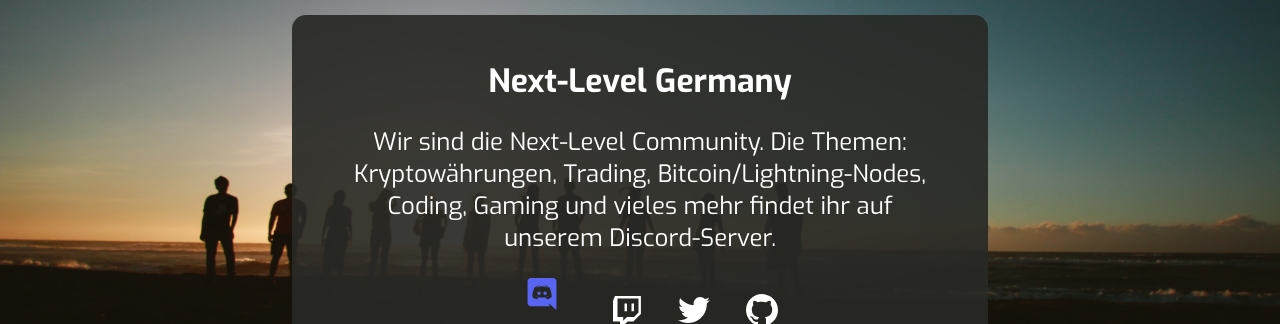
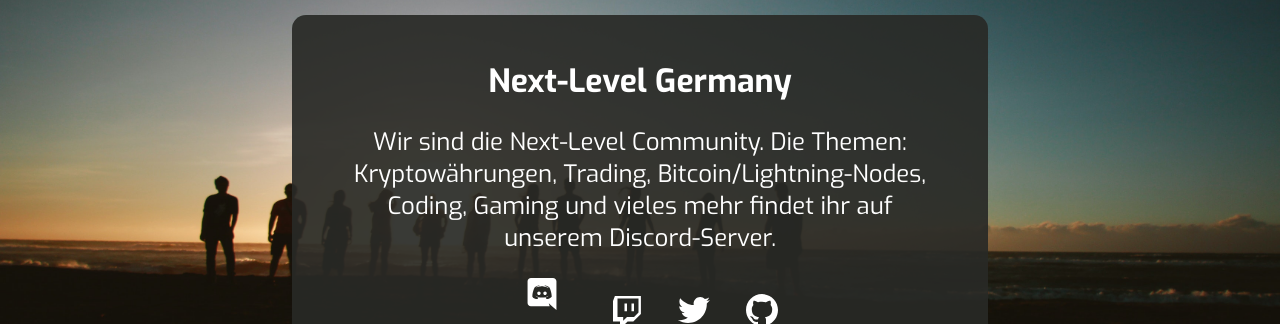
Before and after one commit to NextLevelTrading/website, a plain HTML site: page index.html in a window 1280 px wide. Shown: the part 236-560 px from the top of the page. Drawn offline with Linux system fonts and the light colour scheme.

Commit message:
Update index.html

```diff
--- a/index.html
+++ b/index.html
@@ -25,7 +25,7 @@
       <!-- <li><a class="tradingview" href="https://de.tradingview.com/u/NEXT-LEVEL/" target="_blank">Tradingview</a></li> -->
       <li><a class="twitch" href="https://discord.gg/gnamCVkSfa" target="_blank">
           <svg class="social-svg" viewBox="0 0 64 64" style="width: 64px;">
-            <g class="social-svg-icon"><path style="fill: #5865F2;" d="M26.964 0c1.875 0 3.385 1.516 3.474 3.302v28.698l-3.568-3.031-1.958-1.781-2.141-1.865 0.891 2.938h-18.714c-1.87 0-3.385-1.417-3.385-3.302v-21.651c0-1.786 1.516-3.302 3.391-3.302h22zM18.807 7.578h-0.042l-0.271 0.266c2.766 0.802 4.104 2.052 4.104 2.052-1.781-0.891-3.391-1.339-4.995-1.521-1.156-0.177-2.318-0.083-3.297 0h-0.271c-0.625 0-1.958 0.271-3.745 0.984-0.62 0.271-0.979 0.448-0.979 0.448s1.333-1.339 4.281-2.052l-0.182-0.177c0 0-2.229-0.089-4.635 1.693 0 0-2.406 4.193-2.406 9.359 0 0 1.333 2.318 4.99 2.406 0 0 0.536-0.708 1.073-1.333-2.052-0.625-2.854-1.875-2.854-1.875s0.182 0.089 0.448 0.266h0.078c0.042 0 0.063 0.021 0.083 0.042v0.010c0.021 0.021 0.042 0.036 0.078 0.036 0.443 0.182 0.88 0.359 1.24 0.536 0.625 0.266 1.422 0.536 2.401 0.714 1.24 0.182 2.661 0.266 4.281 0 0.797-0.182 1.599-0.354 2.401-0.714 0.516-0.266 1.156-0.531 1.859-0.984 0 0-0.797 1.25-2.938 1.875 0.438 0.62 1.057 1.333 1.057 1.333 3.661-0.083 5.083-2.401 5.161-2.302 0-5.161-2.422-9.359-2.422-9.359-2.177-1.62-4.219-1.682-4.578-1.682l0.073-0.026zM19.031 13.464c0.938 0 1.693 0.797 1.693 1.776 0 0.99-0.76 1.786-1.693 1.786-0.938 0-1.693-0.797-1.693-1.776 0-0.99 0.76-1.786 1.693-1.786zM12.974 13.464c0.932 0 1.688 0.797 1.688 1.776 0 0.99-0.76 1.786-1.693 1.786-0.938 0-1.698-0.797-1.698-1.776 0-0.99 0.76-1.786 1.698-1.786z"></path></g>
+            <g class="social-svg-icon"><path style="fill: #fff;" d="M26.964 0c1.875 0 3.385 1.516 3.474 3.302v28.698l-3.568-3.031-1.958-1.781-2.141-1.865 0.891 2.938h-18.714c-1.87 0-3.385-1.417-3.385-3.302v-21.651c0-1.786 1.516-3.302 3.391-3.302h22zM18.807 7.578h-0.042l-0.271 0.266c2.766 0.802 4.104 2.052 4.104 2.052-1.781-0.891-3.391-1.339-4.995-1.521-1.156-0.177-2.318-0.083-3.297 0h-0.271c-0.625 0-1.958 0.271-3.745 0.984-0.62 0.271-0.979 0.448-0.979 0.448s1.333-1.339 4.281-2.052l-0.182-0.177c0 0-2.229-0.089-4.635 1.693 0 0-2.406 4.193-2.406 9.359 0 0 1.333 2.318 4.99 2.406 0 0 0.536-0.708 1.073-1.333-2.052-0.625-2.854-1.875-2.854-1.875s0.182 0.089 0.448 0.266h0.078c0.042 0 0.063 0.021 0.083 0.042v0.010c0.021 0.021 0.042 0.036 0.078 0.036 0.443 0.182 0.88 0.359 1.24 0.536 0.625 0.266 1.422 0.536 2.401 0.714 1.24 0.182 2.661 0.266 4.281 0 0.797-0.182 1.599-0.354 2.401-0.714 0.516-0.266 1.156-0.531 1.859-0.984 0 0-0.797 1.25-2.938 1.875 0.438 0.62 1.057 1.333 1.057 1.333 3.661-0.083 5.083-2.401 5.161-2.302 0-5.161-2.422-9.359-2.422-9.359-2.177-1.62-4.219-1.682-4.578-1.682l0.073-0.026zM19.031 13.464c0.938 0 1.693 0.797 1.693 1.776 0 0.99-0.76 1.786-1.693 1.786-0.938 0-1.693-0.797-1.693-1.776 0-0.99 0.76-1.786 1.693-1.786zM12.974 13.464c0.932 0 1.688 0.797 1.688 1.776 0 0.99-0.76 1.786-1.693 1.786-0.938 0-1.698-0.797-1.698-1.776 0-0.99 0.76-1.786 1.698-1.786z"></path></g>
            </svg>
       </a></li>
       <li><a class="twitch" href="https://www.twitch.tv/nextleveltrading" target="_blank">
```
